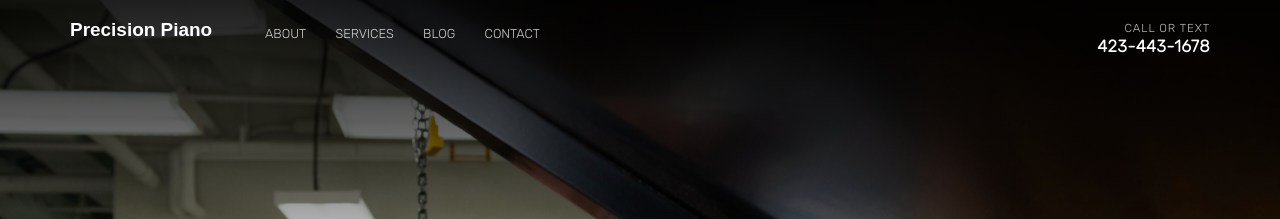
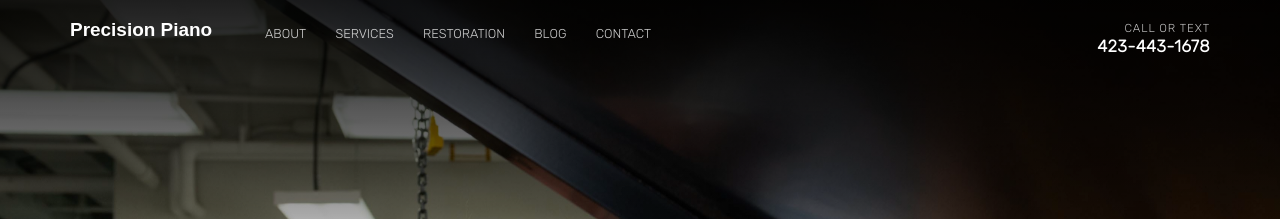
Before and after one commit to precision-piano/precision-piano, a Jekyll site: the page built from index.html, in a window 1280 px wide. Shown: the top 219 px of the page. Built offline with Jekyll 4.4.1, drawn with Linux system fonts in a browser that asks for light colours.

Commit message:
Update navigation.yml

```diff
--- a/_data/navigation.yml
+++ b/_data/navigation.yml
@@ -1,8 +1,14 @@
 - name: About
   link: /about/
+
 - name: Services
   link: /services/
+
+- name: Restoration
+  link: /restoration/
+
 - name: Blog
   link: /blog/
+
 - name: Contact
   link: /contact/
```
